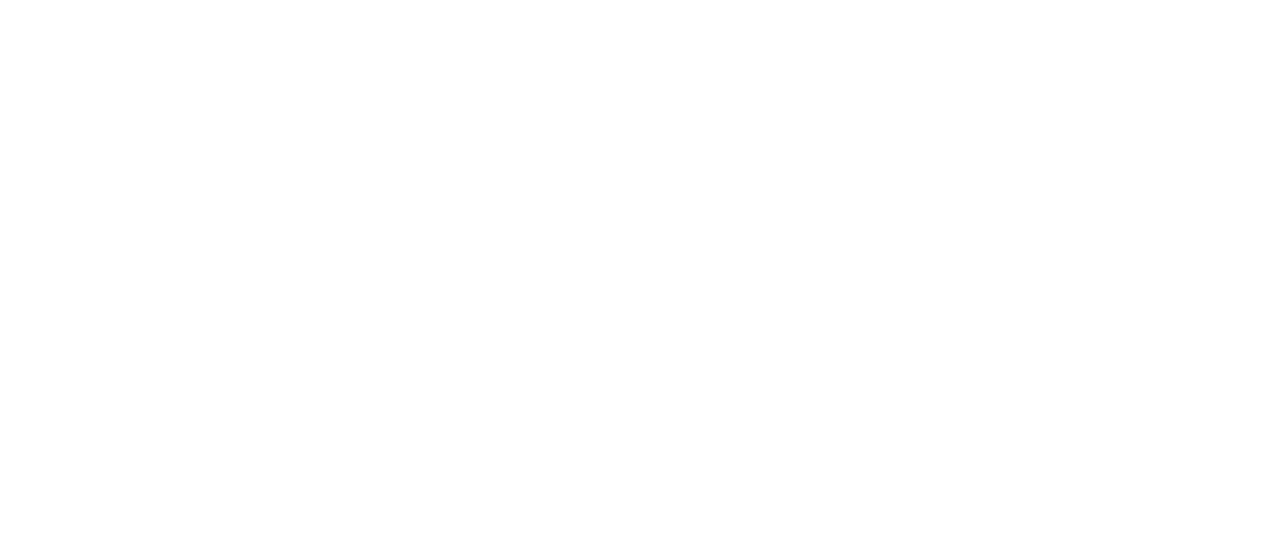
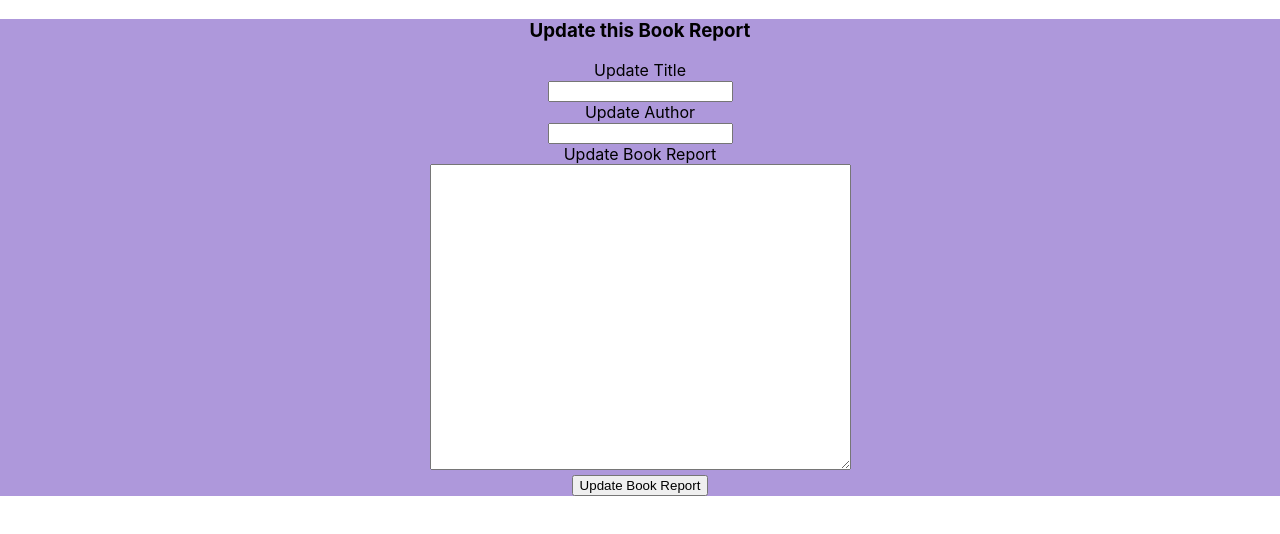
Before and after one commit to bethel-school-of-technology/team-digidames-frontend, a React (Create React App) app in the folder summareasy-react-app/: page /update-bookreport/1 in a window 1280 px wide. Before the commit this address had no page. Shown: the top 534 px of the page. Built offline with nearby package versions, Linux system fonts and the light colour scheme; data requests are answered from the project's data file.

Commit message:
added Update Book Report

```diff
--- a/summareasy-react-app/book-reports.json
+++ b/summareasy-react-app/book-reports.json
@@ -39,9 +39,9 @@
       "id": 5
     },
     {
-      "title": "Testing Title",
-      "author": "Testing Author",
-      "report": "Testing Book Report",
+      "title": "Testing update Title",
+      "author": "Testing update Author",
+      "report": "Testing Update Book Report",
       "id": 6
     }
   ]
--- a/summareasy-react-app/src/App.js
+++ b/summareasy-react-app/src/App.js
@@ -3,21 +3,21 @@ import './App.css';
 import AllBookReports from './Components/AllBookReports';
 import API from './UTILS/API';
 import OneBookReport from './Components/OneBookReport';
-import { Routes, Route, useNavigate } from "react-router-dom"
+import { Routes, Route, useNavigate } from "react-router-dom";
+import UpdateBookReport from "./Components/UpdateBookReport";
+
 
 function App() {
-
-
   const [allBookReports, setAllBookReports] = useState([]);
-
   const [newBookReport, setNewBookReport] = useState({
     title: "",
     author: "",
     report: ""
+  });
 
+  const [refresh, setRefresh] = useState({count: 0});
 
-  })
-
+  const navigate = useNavigate();
 
   useEffect(() => {
 
@@ -63,7 +63,21 @@ function App() {
 
     API.createBookReport(newBookReport).then(res => {
       console.log(res);
-    })
+    });
+  }
+
+  useEffect(() => {
+    getAllBookReports();
+  }, [refresh]);
+
+  const updateBookReport = (id) => {
+
+    API.updateBookReport(id, newBookReport).then(res => {
+      console.log(res);
+      setRefresh({...refresh, count: refresh.count +1});
+      navigate("/") //this navigates (useNavigat) to homepage ("/") after updating Book Report
+    });
+
   }
 
   return (
@@ -83,8 +97,16 @@ function App() {
               }
             />
 
-        <Route
-        path="/one-bookreport/:id" element={<OneBookReport />} />
+        <Route path="/one-bookreport/:id" element={<OneBookReport />} />
+        <Route path="/update-bookreport/:id" element={<UpdateBookReport
+                  handleTitleChange={handleTitleChange}
+                  handleAuthorChange={handleAuthorChange}
+                  handleReportChange={handleReportChange}
+                  updateBookReport={updateBookReport}
+
+
+
+        />} />
 
       </Routes>
 
--- a/summareasy-react-app/src/Components/AllBookReports/index.js
+++ b/summareasy-react-app/src/Components/AllBookReports/index.js
@@ -28,6 +28,11 @@ const AllBookReports = ({
                             View Book Report{" "}
                         </a>
 
+                        <a className="btn" href={`update-bookreport/${bookReport.id}`}>
+                            {" "}
+                            Update Book Report{" "}
+                        </a>
+
                     </div>
                 ))}
             </div>
--- /dev/null
+++ b/summareasy-react-app/src/Components/UpdateBookReport/index.js
@@ -0,0 +1,50 @@
+import React from "react";
+import { useParams } from 'react-router-dom'
+
+const UpdateBookReport = ({ handleTitleChange, handleAuthorChange, handleReportChange, updateBookReport}) => {
+
+    let { id } = useParams();
+
+    console.log(id)
+
+    return (
+        <div>
+        <form>
+        <h3>Update this Book Report</h3>
+         <label htmlFor="title">Update Title</label>
+         <br />
+         <input name="title" onChange={handleTitleChange}></input>
+         <br />
+
+         <label htmlFor="author">Update Author</label>
+         <br />
+        <input name="author" onChange={handleAuthorChange}></input>
+         <br />
+
+         <label htmlFor="report">Update Book Report</label>
+         <br />
+         <textarea
+         rows="20"
+         cols="50"
+         name="report"
+         onChange={handleReportChange}
+         ></textarea>
+         <br />
+         <button
+         className="btn"
+         type="button"
+         value="Submit"
+         onClick={() => updateBookReport(id)}
+         >
+         Update Book Report
+         </button>
+
+
+     </form>
+
+        </div>
+    );
+
+}
+
+export default UpdateBookReport;
--- a/summareasy-react-app/src/UTILS/API.js
+++ b/summareasy-react-app/src/UTILS/API.js
@@ -14,6 +14,10 @@ const API = {
 
     getBookReportById: (id) => {
         return axios.get(`${baseURL}/${id}`);
+    },
+
+    updateBookReport: (id, updatedBookReport) => {
+        return axios.put(`${baseURL}/${id}`, updatedBookReport);
     }
 
 
```
